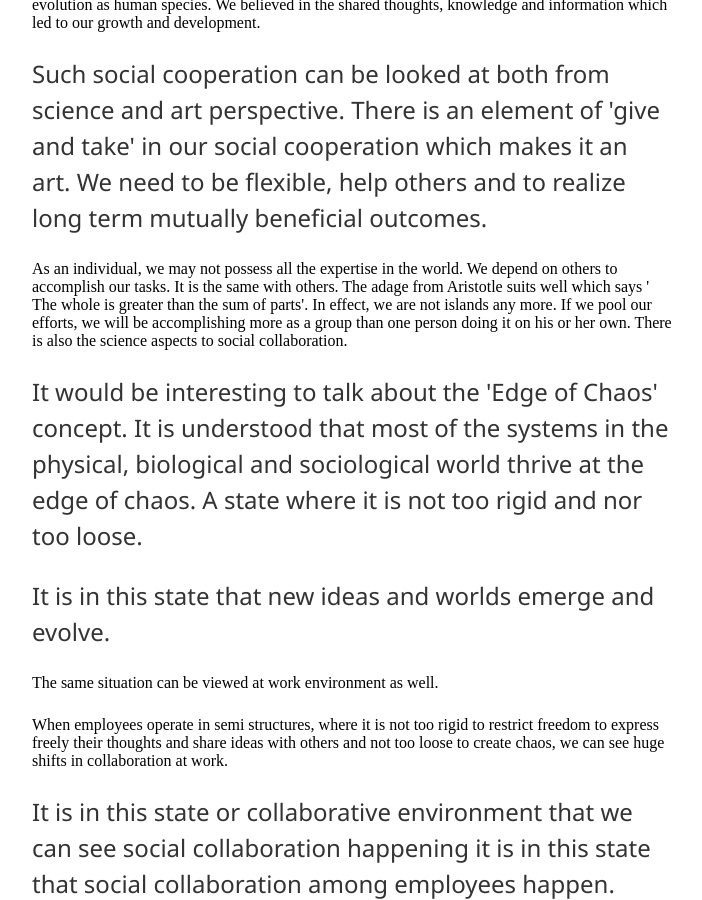
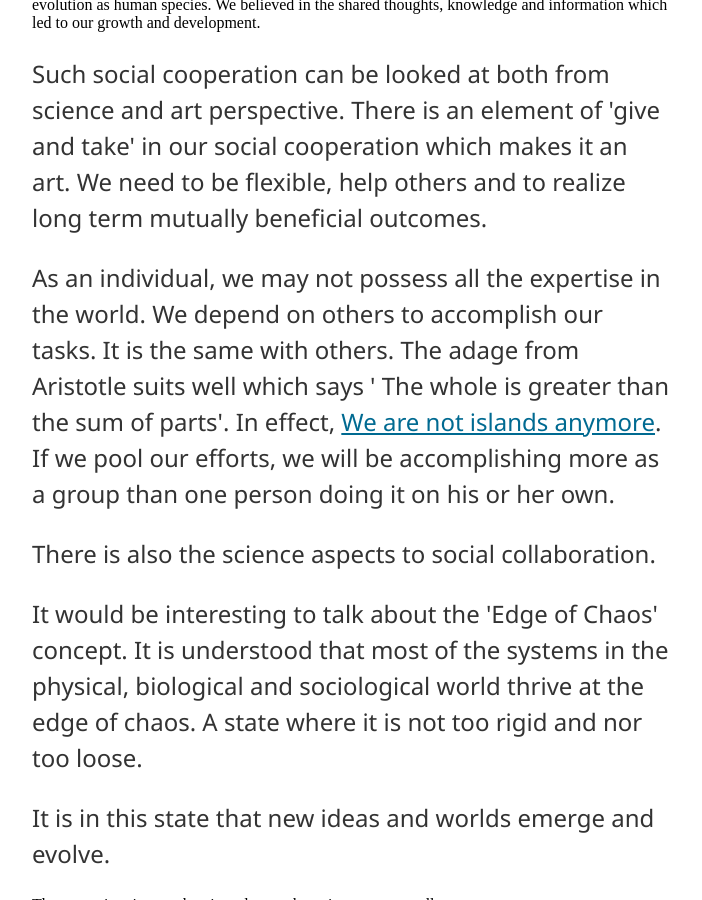
Before and after one commit to RamkumarYaragarla/worko, a Jekyll site: the page built from index.html, in a window 1280 px wide and 900 px high, scrolled down 931 px. Shown: the whole window, without its empty margins (288-990 px from the left). Built offline with Jekyll 4.4.1, drawn with Linux system fonts in a browser that asks for light colours.

Commit message:
Update index.html

```diff
--- a/index.html
+++ b/index.html
@@ -21,11 +21,13 @@ title: Ramkumar Yaragarla, Being Social
 	There is an element of 'give and take' in our social cooperation which makes it an art.
 		We need to be flexible, help others and to realize long term mutually beneficial outcomes. </p>
 
-	As an individual, we may not possess all the expertise in the world. We depend on others to accomplish our tasks.
+	<p>As an individual, we may not possess all the expertise in the world. We depend on others to accomplish our tasks.
 	It is the same with others.
 	The adage from Aristotle suits well which says ' The whole is greater than the sum of parts'.
-	In effect, we are not islands any more.	If we pool our efforts, we will be accomplishing more as a group than one person doing it on his or her own.
-	There is also the science aspects to social collaboration.
+	In effect, <a href="http://www.workmonkeylabs.com/social-collaboration-edge-chaos/"> We are not islands anymore</a>.
+	If we pool our efforts, we will be accomplishing more as a group than one person doing it on his or her own. </p>
+
+	<p>There is also the science aspects to social collaboration.</p>
 
 	<p>It would be interesting to talk about the 'Edge of Chaos' concept.
 	It is understood that most of the systems in the physical, biological and sociological world thrive at the edge of chaos.
```
